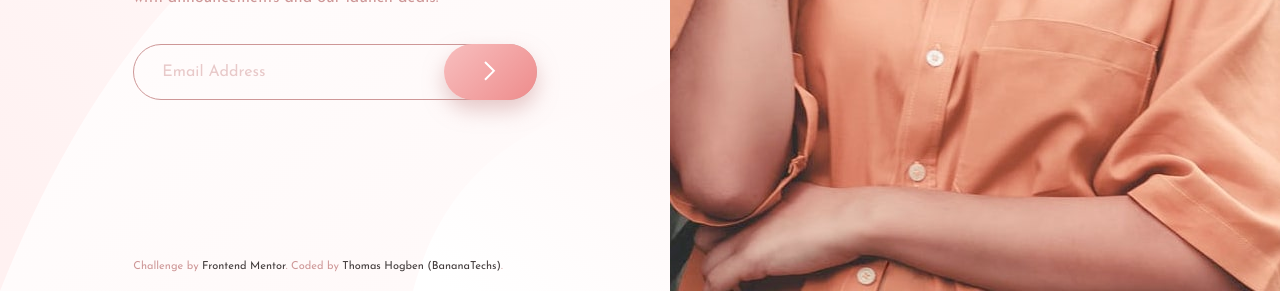
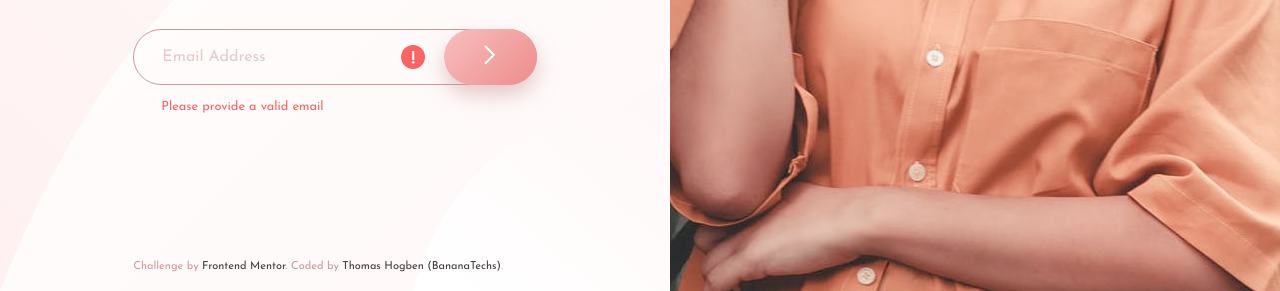
Before and after one commit to BananaTechs/frontend-mentor-base-apparel-coming-soon, a plain HTML site: page index.html in a window 1280 px wide. Shown: the part 509-800 px from the top of the page. Drawn offline with Linux system fonts and the light colour scheme.

Commit message:
Add error styling

```diff
--- a/index.html
+++ b/index.html
@@ -38,6 +38,8 @@
         <form>
           <input type="email" placeholder="Email Address">
           <button type="submit"><img src="./images/icon-arrow.svg"></button>
+          <div class="error"><img src="./images/icon-error.svg"></div>
+          <p class="error">Please provide a valid email</p>
         </form>
       </main>
 
--- a/style.css
+++ b/style.css
@@ -84,7 +84,7 @@ header img {
 
 @media only screen and (min-width: 1024px) {
     header img {
-
+        width: 9rem;
     }
 }
 
@@ -111,6 +111,7 @@ main h1 span {
 form {
     position: relative;
     margin-top: 2rem;
+    text-align: left;
 }
 
 form input {
@@ -138,6 +139,7 @@ form button {
     width: 23%;
     max-width: 6rem;
     right: 0;
+    top: 0;
     border-radius: 1.75rem;
     border-style: none;
     background: var(--gradient2);
@@ -152,9 +154,32 @@ form button:hover {
     box-shadow: 0 10px 20px hsl(0, 16%, 50%, 80%);
 }
 
-form input::after {
-    /* position: relative; */
-    content: "Please provide a valid email";
+form input:invalid {
+    border-color: var(--softRed);
+    border-width: 2px;
+}
+
+form div.error {
+    position: absolute;
+    right: 25%;
+    top: 0;
+    height: 3.5rem;
+    display: flex;
+    align-items: center;
+}
+
+form p.error {
+    position: relative;
+    font-size: 0.8rem;
+    font-weight: 400;
+    color: var(--softRed);
+    padding: 0.5rem 0 0 1.75rem;
+}
+
+@media only screen and (min-width: 500px) {
+    form div.error {
+        right: 7rem;
+    }
 }
 
 @media only screen and (min-width: 1024px) {
@@ -167,6 +192,10 @@ form input::after {
         line-height: 4.5rem;
         letter-spacing: 1rem;
         padding-top: 0;
+    }
+
+    form div.error {
+        right: 7rem;
     }
 }
 
```
